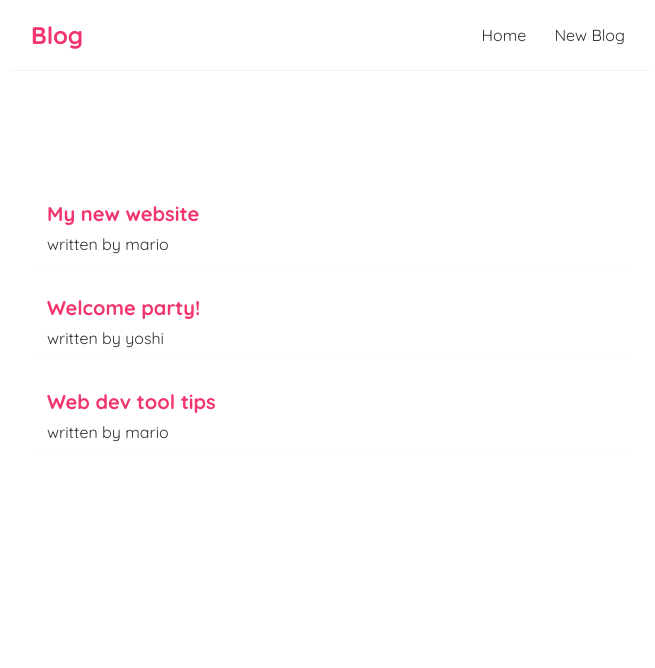
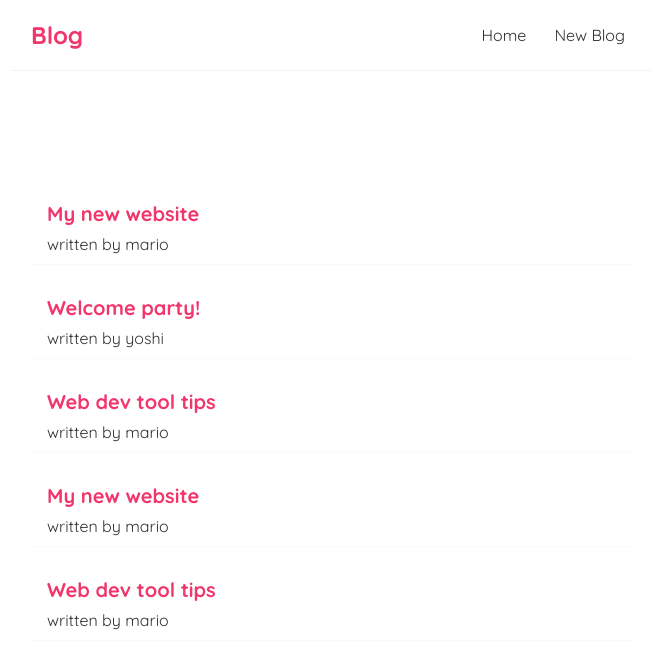
Before and after one commit to Philani101/Simple-React-WebApp, a React (Vite) app in the folder my-app/: page / in a window 1280 px wide. Shown: the top 668 px of the page, without its empty margins (309-964 px from the left). Built offline with nearby package versions, Linux system fonts and the light colour scheme.

Commit message:
added filter to props

```diff
--- a/my-app/src/Home.jsx
+++ b/my-app/src/Home.jsx
@@ -10,6 +10,7 @@ const Home = () => {
     return (
         <div className="home">
           <BlogList blogs = {blogs}/>
+          <BlogList blogs = {blogs.filter((blog) => blog.author === 'mario')}/>
         </div>
      );
 }
```
